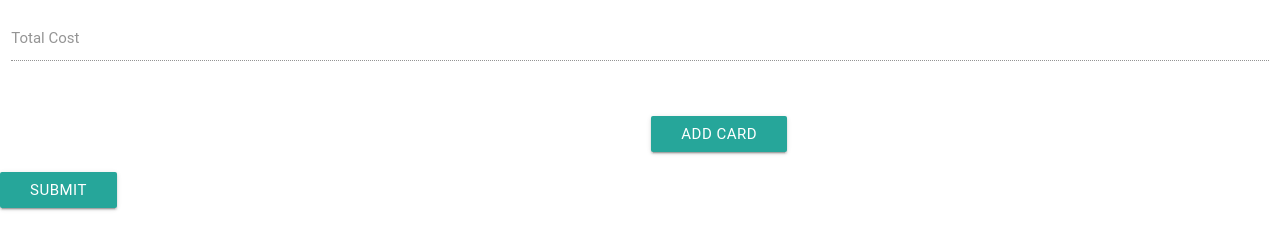
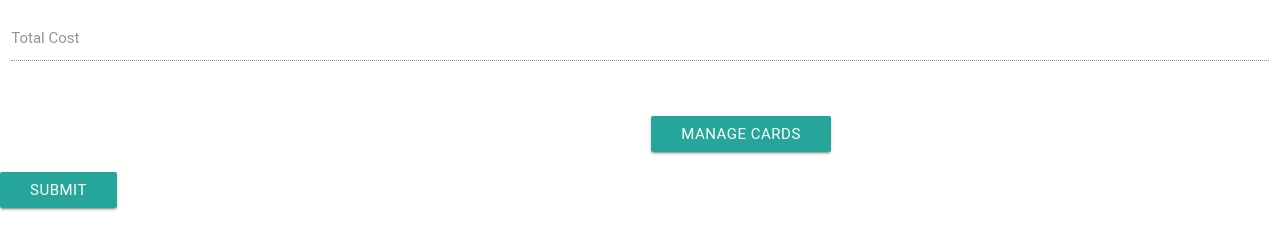
Before and after one commit to Canain/HRS, a PHP site: page /make-reservation.php in a window 1280 px wide. Shown: the part 211-461 px from the top of the page. Run offline with PHP 8.4, Linux system fonts and the light colour scheme; the visitor is signed in with stand-in values (Sample User, id 1); data that the repository does not hold is empty; some libraries are stand-ins or nearby versions; some web fonts are replaced.

Commit message:
manage cards

```diff
--- a/make-reservation.php
+++ b/make-reservation.php
@@ -120,7 +120,7 @@ WHERE (DATE(start_date) >= :start_date AND DATE(end_date) <= :start_date OR (DAT
                     </select>
                 </div>
                 <div class="input-field col s6">
-                    <a href="payment-info.php" class="waves-effect waves-light btn">Add card</a>
+                    <a href="payment-info.php" class="waves-effect waves-light btn">Manage Cards</a>
                 </div>
             </div>
             <button type="submit" class="waves-effect waves-light btn">Submit</button>
```
